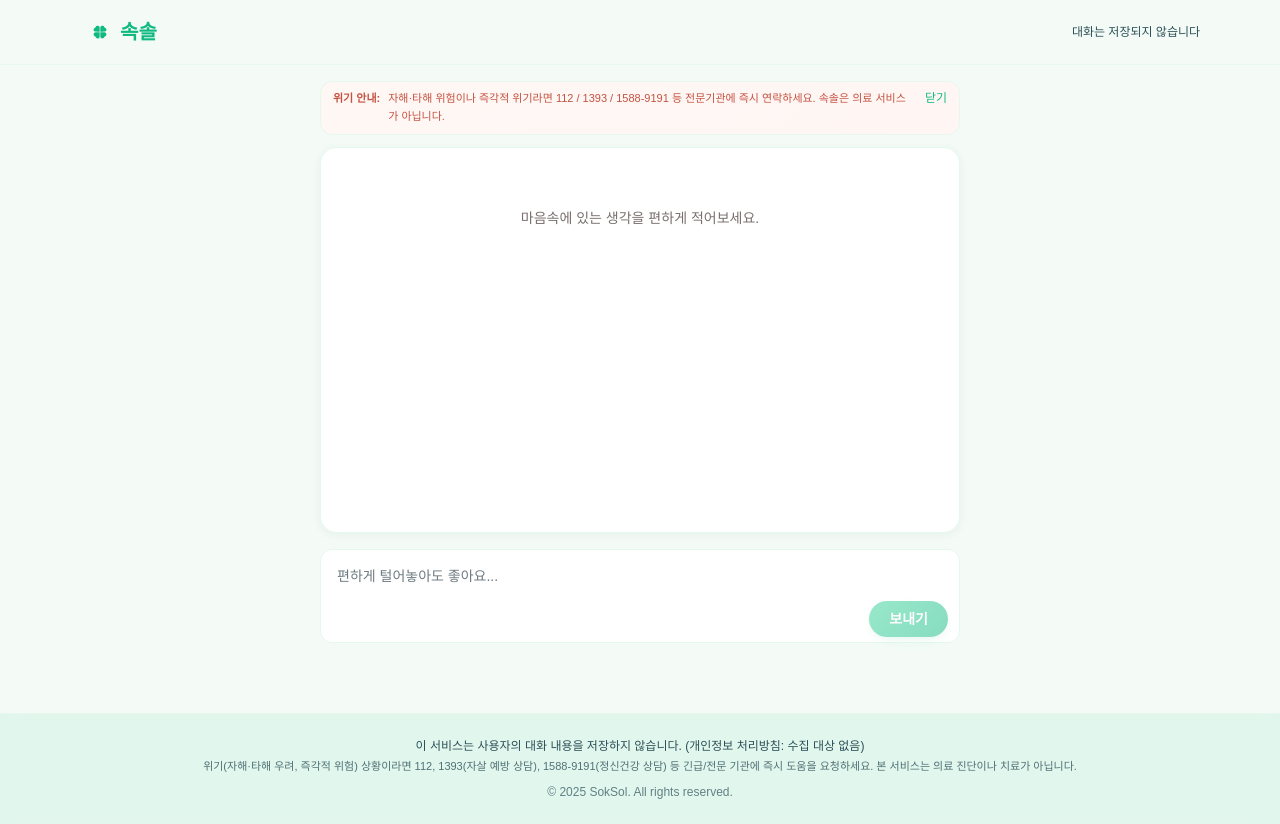
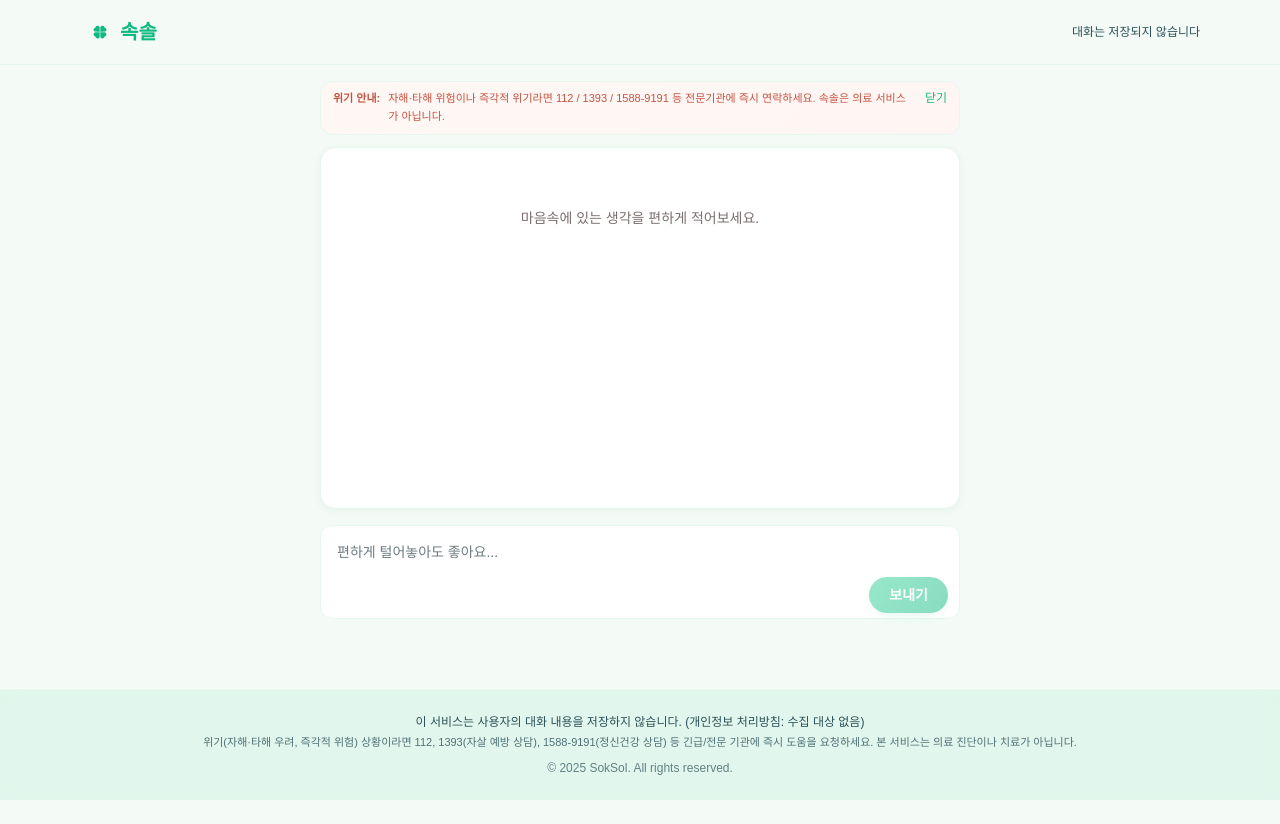
Before and after one commit to rakaso598/soksol, a Next.js app: page /chat in a window 1280 px wide. After the commit the page ends 800 px from the top, so only its background shows below. Built offline with nearby package versions, Linux system fonts and the light colour scheme.

Commit message:
fix(layout): prevent persistent scroll on /chat; let parent control height, remove forced max-height, reset body margins and box-sizing

```diff
--- a/src/app/chat/page.tsx
+++ b/src/app/chat/page.tsx
@@ -62,7 +62,9 @@ export default function ChatPage() {
   }
 
   return (
-    <div className="flex flex-col min-h-[calc(100vh-200px)] max-w-2xl mx-auto w-full p-4">
+    // Let the parent layout manage vertical sizing. Use flex-1 so this page fills available space
+    // and the messages area can scroll only if content overflows.
+    <div className="flex flex-col flex-1 max-w-2xl mx-auto w-full p-4">
       {showCrisis && (
         <div className="mb-3 text-[11px] leading-relaxed px-3 py-2 flex items-start gap-2 crisis-box">
           <span className="font-semibold">위기 안내:</span>
@@ -70,7 +72,7 @@ export default function ChatPage() {
           <button onClick={() => setShowCrisis(false)} className="ml-2 text-[#10B981] hover:text-[#0ea56f] text-xs font-medium">닫기</button>
         </div>
       )}
-      <div className="flex-1 overflow-y-auto space-y-5 p-5 chat-surface max-h-[60vh]" aria-live="polite" aria-label="채팅 메시지">
+      <div className="flex-1 overflow-y-auto space-y-5 p-5 chat-surface" aria-live="polite" aria-label="채팅 메시지">
         {messages.length === 0 && !loading && (
           <p className="text-center text-sm text-[#7a6f6e] mt-10">마음속에 있는 생각을 편하게 적어보세요.</p>
         )}
--- a/src/app/globals.css
+++ b/src/app/globals.css
@@ -65,11 +65,18 @@
   --color-muted-text: #6e7b80;
 }
 
+/* Global reset to avoid layout overflow caused by default browser margins and sizing */
+*, *::before, *::after { box-sizing: border-box; }
+
+html, body, #__next { height: 100%; }
+
 body {
+  margin: 0;
   background: var(--background);
   color: var(--foreground);
   font-family: Arial, Helvetica, sans-serif;
   -webkit-font-smoothing: antialiased;
+  -webkit-tap-highlight-color: transparent;
 }
 
 /* text utilities */
```
